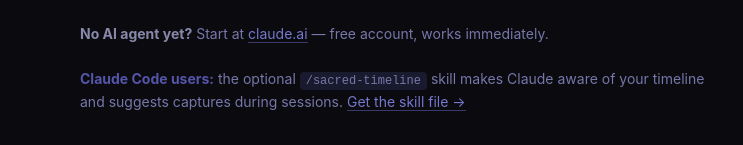
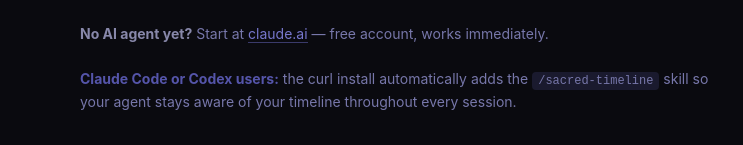
Before and after one commit to suhitanantula/sacred-timeline, a website: page docs/index.html in a window 1280 px wide. Shown: the part 973-1118 px from the top of the page, without its empty margins (268-1011 px from the left). Drawn offline with Linux system fonts and the light colour scheme.

Commit message:
install.sh now installs skill for Claude Code and Codex automatically

```diff
--- a/docs/index.html
+++ b/docs/index.html
@@ -296,7 +296,7 @@
         <p>Sacred Timeline is a CLI — you use it by typing <code style="background:#1a1a2e;padding:2px 6px;border-radius:4px;font-size:12px">sacred</code> commands directly in your terminal. No slash commands needed.<br><br>
         <strong style="color:#c8a96e">Want Claude to guide you through setup?</strong> Paste the prompt below into any AI agent and it walks you through everything — install, first capture, backup.<br><br>
         <strong style="color:#8888aa">No AI agent yet?</strong> Start at <a href="https://claude.ai" target="_blank" style="color:#7777cc;border-bottom:1px solid #3a3a6a;text-decoration:none">claude.ai</a> — free account, works immediately.<br><br>
-        <strong style="color:#5555aa">Claude Code users:</strong> the optional <code style="background:#1a1a2e;padding:2px 6px;border-radius:4px;font-size:12px">/sacred-timeline</code> skill makes Claude aware of your timeline and suggests captures during sessions. <a href="https://github.com/suhitanantula/sacred-timeline/blob/main/skills/sacred-timeline.md" target="_blank" style="color:#7777cc;border-bottom:1px solid #3a3a6a;text-decoration:none">Get the skill file →</a></p>
+        <strong style="color:#5555aa">Claude Code or Codex users:</strong> the curl install automatically adds the <code style="background:#1a1a2e;padding:2px 6px;border-radius:4px;font-size:12px">/sacred-timeline</code> skill so your agent stays aware of your timeline throughout every session.</p>
       </div>
     </div>
 
```
Also changed, not shown: 1 other file.
